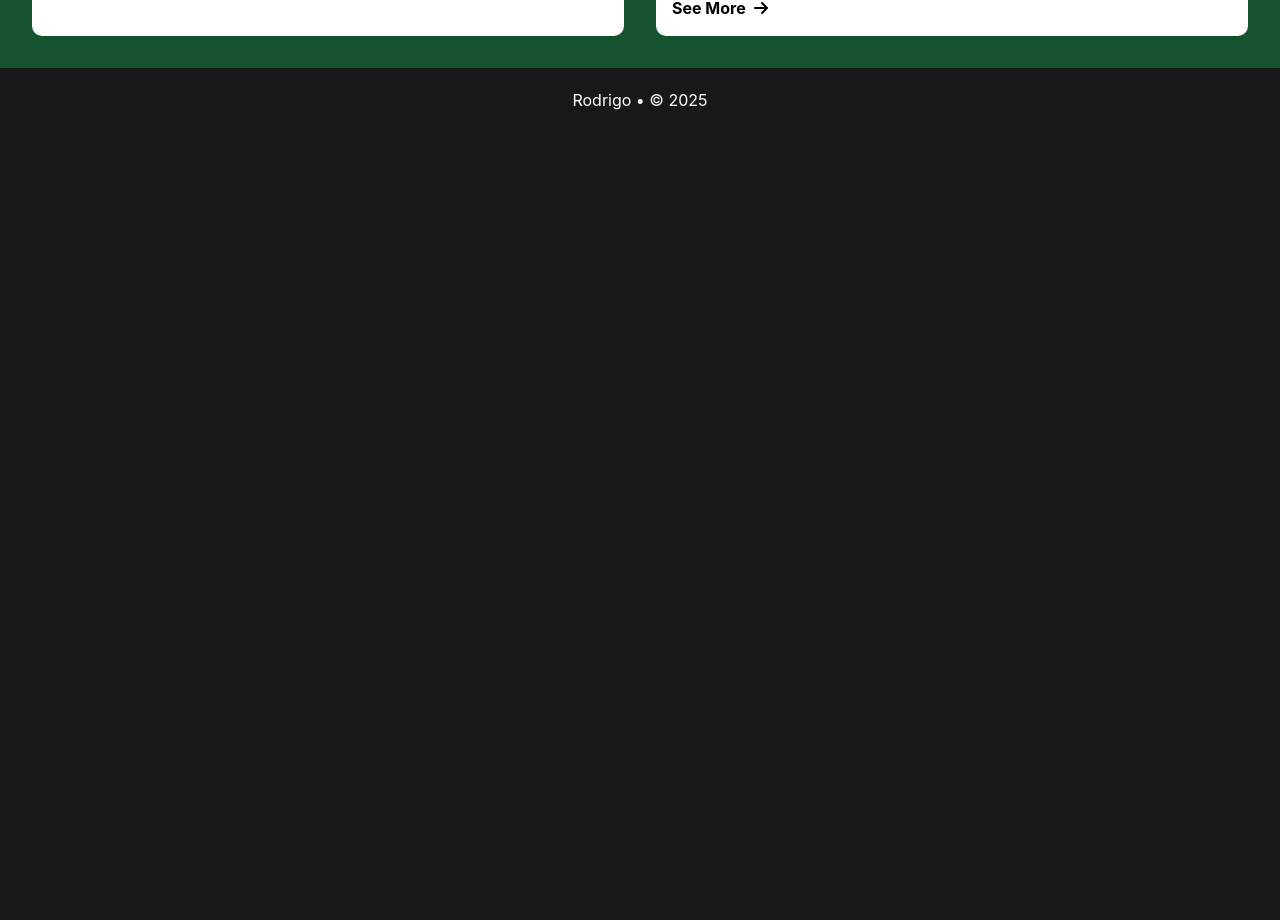
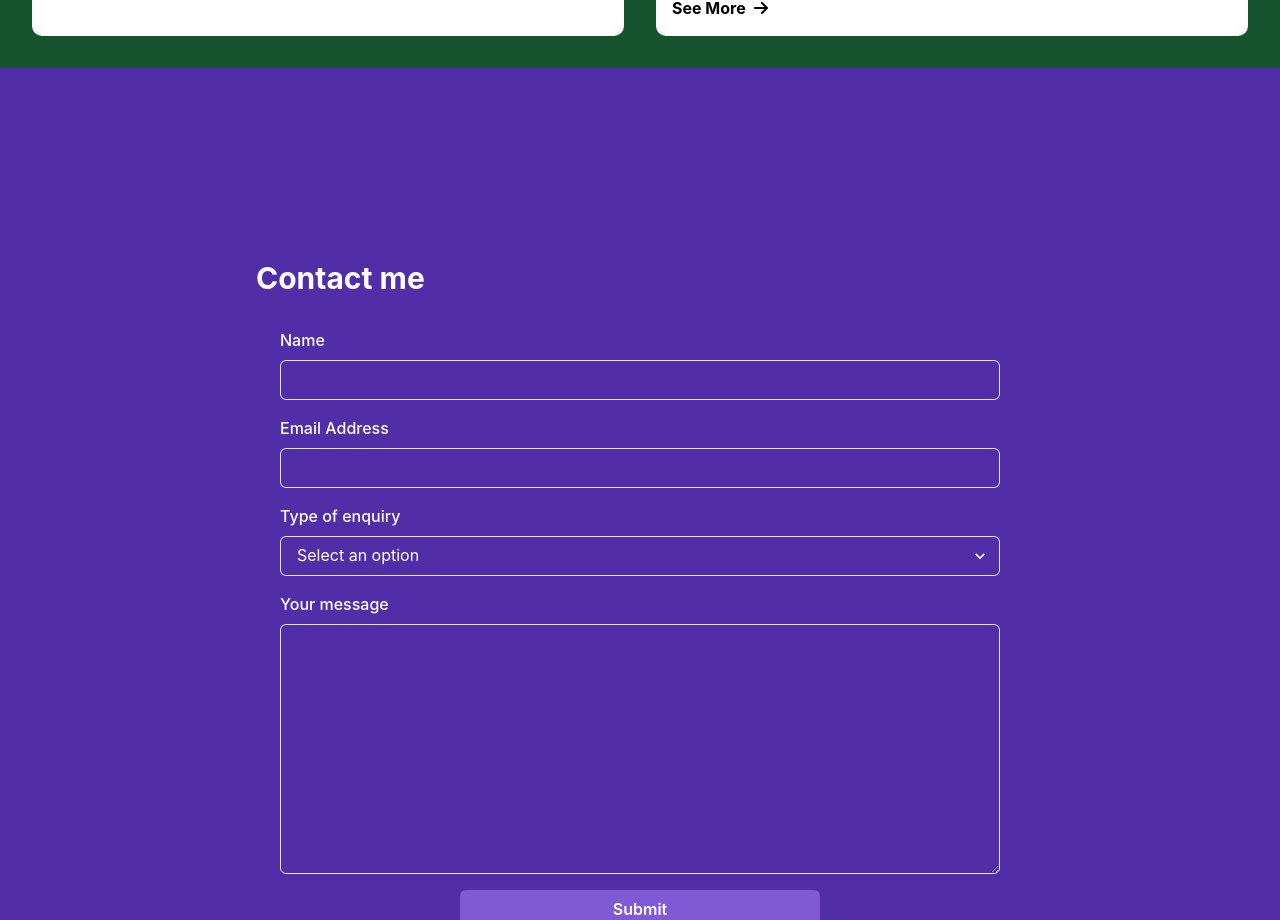
Before and after one commit to rhgcastel/portfolio-rodrigo-castel, a React (Create React App) app: page / in a window 1280 px wide. Shown: the part 1877-2797 px from the top of the page. Before the commit the page ends 2009 px from the top, so only its background shows below. Built offline with nearby package versions, Linux system fonts and the light colour scheme.

Commit message:
Fixing the ContactMeSection

```diff
--- a/src/App.js
+++ b/src/App.js
@@ -15,7 +15,7 @@ function App() {
           <Header />
           <LandingSection />
           <ProjectsSection />
-          {/* <ContactMeSection /> */}
+          <ContactMeSection />
           <Footer />
           <Alert />
         </main>
--- a/src/components/ContactMeSection.js
+++ b/src/components/ContactMeSection.js
@@ -28,54 +28,83 @@ const LandingSection = () => {
       type: "",
       comment: "",
     },
-    onSubmit: async (values, { resetForm }) => {
-      await submit('/', values);
-    },
     validationSchema: Yup.object({
       firstName: Yup.string()
-        .required("Required"),
+        .required("Name is required")
+        .min(2, "Name must be at least 2 characters"),
       email: Yup.string()
         .email("Invalid email address")
-        .required("Required"),
+        .required("Email is required"),
       type: Yup.string()
-        .required("Required"),
+        .required("Type of enquiry is required"),
       comment: Yup.string()
-        .required("Required")
-        .min(25, "Must be atleast 25 characters")
+        .required("Message is required")
+        .min(10, "Message must be at least 10 characters"),
     }),
+    onSubmit: async (values, { resetForm }) => {
+      if (!formik.isValid) {
+        formik.setTouched({ firstName: true, email: true, type: true, comment: true });
+        console.log("Validation failed:", formik.errors);
+        return;
+      }
+
+      try {
+        console.log("Submitting values:", values);
+        const res = await submit('/', values);
+        console.log("Response:", res);
+
+        if (res.type === "success") {
+          onOpen({ type: "success", message: res.message });
+          resetForm();
+        } else {
+          onOpen({ type: "error", message: res.message });
+        }
+      } catch (error) {
+        console.error("Submission error:", error);
+        onOpen({ type: "error", message: "Something went wrong" });
+      }
+    },
   });
 
+
+
   useEffect(() => {
-    if (response) {
-      if (response.type === 'success') {
+    if (!response) return;
+
+    console.log("Response received:", response);
+    if (response?.type === 'success') {
       onOpen({
         type: 'success',
-          message: response.message,
+        message: response.message || "Form submitted successfully!",
       });
       formik.resetForm();
-      } else if (response.type === 'error') {
+    } else {
       onOpen({
         type: 'error',
-          message: response.message,
+        message: response?.message || "Something went wrong!",
       });
     }
     setResponse(null);
-    }
   }, [response, formik, onOpen, setResponse]);
+
 
   return (
     <FullScreenSection
       isDarkBackground
       backgroundColor="#512DA8"
-      py={16}
-      spacing={8}
+      py={{ base: 12, md: 16 }}
+      spacing={{ base: 6, md: 8 }}
     >
-      <VStack w="1024px" p={32} alignItems="flex-start">
-        <Heading as="h1" id="contactme-section">
+      <VStack
+        w={{ base: "90%", md: "768px", lg: "1024px" }}
+        p={{ base: 6, md: 12, lg: 32 }}
+        alignItems="flex-start"
+      >
+        <Heading as="h1" id="contactme-section" fontSize={{ base: "2xl", md: "3xl" }}>
           Contact me
         </Heading>
 
-        <Box p={6} rounded="md" w="100%">
+        <Box p={{ base: 4, md: 6 }} rounded="md" w="100%">
           <form onSubmit={formik.handleSubmit}>
             <VStack spacing={4}>
               <FormControl isInvalid={formik.errors.firstName && formik.touched.firstName}>
@@ -122,14 +151,19 @@ const LandingSection = () => {
                 <Textarea
                   id="comment"
                   name="comment"
-                  height={250}
+                  height={{ base: "150px", md: "250px" }}
                   onChange={formik.handleChange}
                   onBlur={formik.handleBlur}
                   value={formik.values.comment}
                 />
                 <FormErrorMessage>{formik.errors.comment}</FormErrorMessage>
               </FormControl>
-              <Button type="submit" colorScheme="purple" width="full" isLoading={isLoading}>
+              <Button
+                type="submit"
+                colorScheme="purple"
+                width={{ base: "100%", md: "50%" }}
+                isLoading={isLoading}
+              >
                 Submit
               </Button>
             </VStack>
--- a/src/components/Header.js
+++ b/src/components/Header.js
@@ -109,13 +109,13 @@ const Header = () => {
           </nav>
           <nav>
             <HStack spacing={8}>
-              {/* <Link
+              <Link
                 _hover={{ color: "#767676", cursor: "pointer" }}
                 href="#contactme-section"
                 onClick={handleClick("contact-me")}
               >
                 Contact me
-              </Link> */}
+              </Link>
                             <Link
                 _hover={{ color: "#767676", cursor: "pointer" }}
                 href="#projects-section"
--- a/src/hooks/useSubmit.js
+++ b/src/hooks/useSubmit.js
@@ -3,32 +3,36 @@ import { useState } from "react";
 const wait = (ms) => new Promise((resolve) => setTimeout(resolve, ms));
 
 const useSubmit = () => {
-  const [isLoading, setLoading] = useState(false);
+  const [isLoading, setLoading] = useState(false); // ✅ Now this works
   const [response, setResponse] = useState(null);
+  const FORMSPREE_ID = process.env.REACT_APP_FORMSPREE_ID; // ✅ Get ID from .env
 
   const submit = async (url, data) => {
-    const random = Math.random();
     setLoading(true);
     try {
-      await wait(2000);
-      if (random < 0.5) {
-        throw new Error("Something went wrong");
+      const res = await fetch(`https://formspree.io/f/${FORMSPREE_ID}`, { // ✅ Correct API URL
+        method: "POST",
+        headers: { "Content-Type": "application/json" },
+        body: JSON.stringify(data),
+      });
+
+      if (!res.ok) {
+        throw new Error("Failed to send email.");
       }
-      setResponse({
-        type: 'success',
-        message: `Thanks for your submission ${data.firstName}, we will get back to you shortly!`,
-      });
+
+      const result = { type: "success", message: "Email sent successfully!" };
+      setResponse(result);
+      return result;
     } catch (error) {
-      setResponse({
-        type: 'error',
-        message: 'Something went wrong, please try again later!',
-      });
+      const errorResult = { type: "error", message: "Something went wrong, please try again!" };
+      setResponse(errorResult);
+      return errorResult;
     } finally {
       setLoading(false);
     }
   };
 
   return { isLoading, response, submit, setResponse };
-}
+};
 
 export default useSubmit;
```
Also changed, not shown: 1 other file (tests, documents, lock files or other folders). Lines whose indentation alone changed are shown as unchanged.
